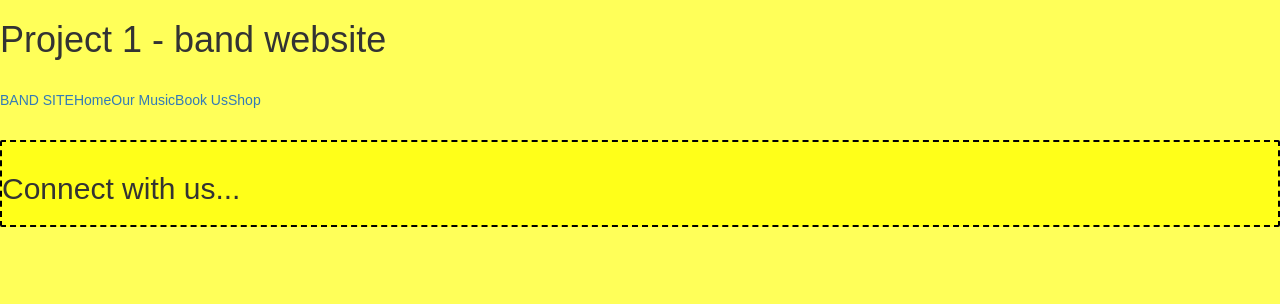
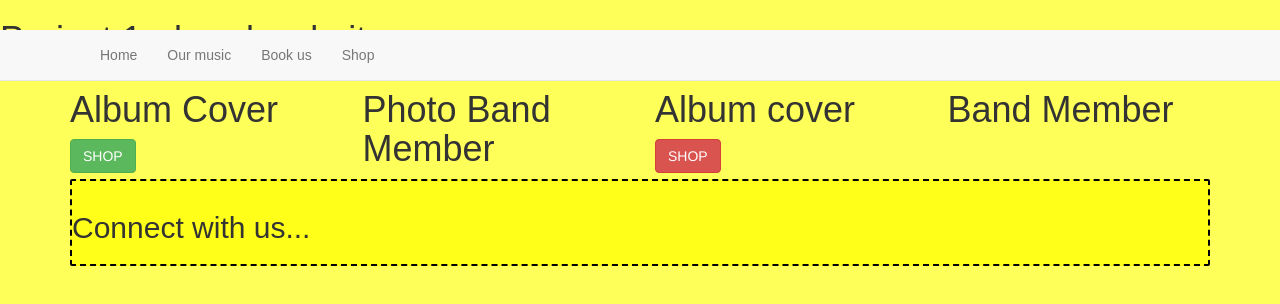
Before and after one commit to LouiseQ89/project1, a website: page index.html in a window 1280 px wide. Drawn offline with nearby package versions, Linux system fonts and the light colour scheme; some packages are replaced by stand-ins of ours; files whose address does not match are found by name.

Commit message:
Add index.html

```diff
--- a/index.html
+++ b/index.html
@@ -6,17 +6,58 @@
     <link rel="stylesheet" type="text/css" href="bower_components/bootstrap/dist/css/bootstrap.css">
     <script type="text/javascript" src="bower_components/angular/angular.js"></script>
     <script type="text/javascript" src="bower_components/angular-route/angular-route.js"></script>
+    <link rel='stylesheet' type='text/css' href="C:\Users\louis\Documents\project1\bootstrap-3.3.7-dist\css\bootstrap.min.css">
 </head>
 <link rel ="stylesheet" type="text/css" href="C:\Users\louis\Documents\project1\angular-todo\style1.css"/>
 <body>
     <h1>Project 1 - band website</h1>
-    <nav>
-			<a id="navbar">BAND SITE</a>
-			<a href="#">Home</a>
-			<a href="#">Our Music</a>
-			<a href="#">Book Us</a>
-			<a href="#">Shop</a>
-	</nav>
+
+<nav class="navbar navbar-default navbar-fixed-top">
+
+		<div class='container'>
+		    <div class="nav navbar-header">
+		    	<a class="navbar-brand" href="#"></a>
+		    	<button type="button" class="navbar-toggle collasped"
+		    		data-toggle="collapse"
+		    		data-target="#collapsinglist">
+		    		  <span class="icon-bar"></span>
+   			          <span class="icon-bar"></span>
+    			      <span class="icon-bar"></span>
+			    </button>
+		    </div>
+		    	 <ul id="collapsingList" class="nav navbar-nav collapse navbar-collapse ">
+				 <li><a href="#">Home</a></li>
+			     <li><a href="#">Our music</a></li>
+			     <li><a href="#">Book us</a></li>
+			     <li><a href="#">Shop</a></li>
+				</ul>
+			</div>
+</nav>
+
+<div class='container'>
+	<div class='row'>
+		<div class='col-md-3'>
+			<h1>Album Cover</h1>
+			<p>			</p>
+			<a href="#" class="btn btn-success">SHOP</a>
+		</div>
+
+		<div class='col-md-3'>
+			<h1>Photo Band Member</h1>
+			<p>			</p>
+		</div>
+
+		<div class='col-md-3'>
+			<h1>Album cover</h1>
+			<p>			</p>
+			<a href="#" class="btn btn-danger">SHOP</a>
+
+		</div>
+		<div class='col-md-3'>
+			<h1>Band Member</h1>
+			<p>			</p>
+		</div>
+	</div>
 
     <div id="footer" class="box"><h2>Connect with us... </h2>
 
```
